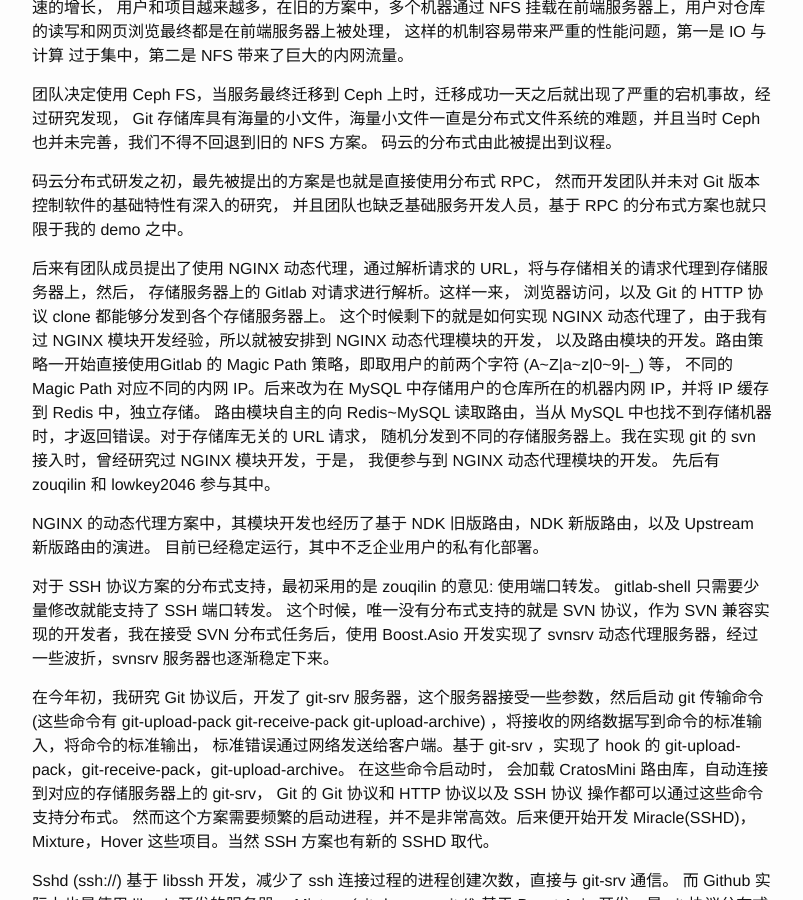
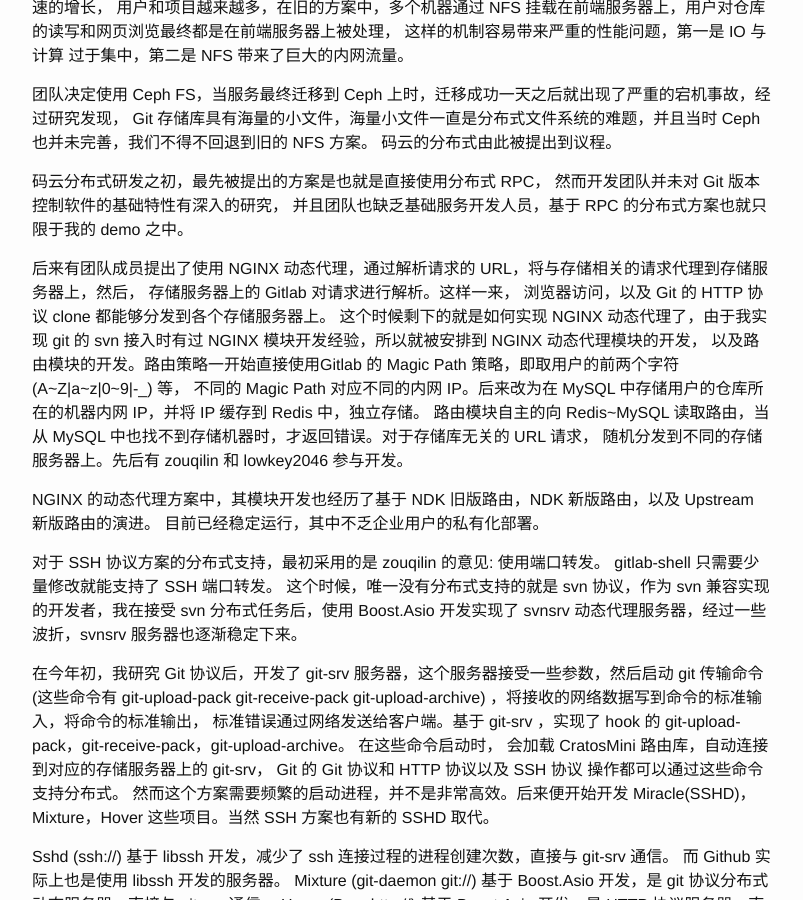
Before and after one commit to fcharlie/fcharlie.github.io, a Jekyll site: the page built from _posts/2016-11-05-Brzo.md, in a window 1280 px wide and 900 px high, scrolled down 417 px. Shown: the whole window, without its empty margins (238-1041 px from the left). Built offline with Jekyll 4.4.1, drawn with Linux system fonts in a browser that asks for light colours; some of the changed text lies outside the part shown.

Commit message:
Remove some char

```diff
--- a/_posts/2016-11-05-Brzo.md
+++ b/_posts/2016-11-05-Brzo.md
@@ -26,18 +26,17 @@
 
 后来有团队成员提出了使用 NGINX 动态代理，通过解析请求的 URL，将与存储相关的请求代理到存储服务器上，然后，
 存储服务器上的 Gitlab 对请求进行解析。这样一来， 浏览器访问，以及 Git 的 HTTP 协议 clone 都能够分发到各个存储服务器上。
-这个时候剩下的就是如何实现 NGINX 动态代理了，由于我有过 NGINX 模块开发经验，所以就被安排到 NGINX 动态代理模块的开发，
+这个时候剩下的就是如何实现 NGINX 动态代理了，由于我实现 git 的 svn 接入时有过 NGINX 模块开发经验，所以就被安排到 NGINX 动态代理模块的开发，
 以及路由模块的开发。路由策略一开始直接使用Gitlab 的 Magic Path 策略，即取用户的前两个字符 (A~Z|a~z|0~9|-_) 等，
 不同的 Magic Path 对应不同的内网 IP。后来改为在 MySQL 中存储用户的仓库所在的机器内网 IP，并将 IP 缓存到 Redis 中，独立存储。
 路由模块自主的向 Redis~MySQL 读取路由，当从 MySQL 中也找不到存储机器时，才返回错误。对于存储库无关的 URL 请求，
-随机分发到不同的存储服务器上。我在实现 git 的 svn 接入时，曾经研究过 NGINX 模块开发，于是， 我便参与到 NGINX 动态代理模块的开发。
-先后有 zouqilin 和 lowkey2046 参与其中。
+随机分发到不同的存储服务器上。先后有 zouqilin 和 lowkey2046 参与开发。
 
 NGINX 的动态代理方案中，其模块开发也经历了基于 NDK 旧版路由，NDK 新版路由，以及 Upstream 新版路由的演进。
 目前已经稳定运行，其中不乏企业用户的私有化部署。
 
 对于 SSH 协议方案的分布式支持，最初采用的是 zouqilin 的意见: 使用端口转发。 gitlab-shell 只需要少量修改就能支持了 SSH 端口转发。
-这个时候，唯一没有分布式支持的就是 SVN 协议，作为 SVN 兼容实现的开发者，我在接受 SVN 分布式任务后，使用 Boost.Asio 开发实现了
+这个时候，唯一没有分布式支持的就是 svn 协议，作为 svn 兼容实现的开发者，我在接受 svn 分布式任务后，使用 Boost.Asio 开发实现了
 svnsrv 动态代理服务器，经过一些波折，svnsrv 服务器也逐渐稳定下来。
 
 在今年初，我研究 Git 协议后，开发了 git-srv 服务器，这个服务器接受一些参数，然后启动 git 传输命令
@@ -87,7 +86,7 @@
 并且需要针对 Git 的特殊场景进行优化。 Brzo 需要支持 Git 的 智能协议，并且与 git-srv 通讯，cpprestsdk 在实现这些功能时显得麻烦并且低效，
 后来我还使用过 Boost。HTTP 库，发现并不是很合适，鉴于 HTTP 1.1协议比较简单，我在使用 CURL(WinHTTP) 实现 HttpRequest 时，
 曾经做过一些简单解析，于是我干脆直接基于 Boost.Asio 实现 HTTP 协议服务器 Brzo。 Brzo 被设计为一个针对 GIT HTTP 协议优化的服务器，
-需要支持 HTTP 1。1， 支持 Chunked Encoding，支持 GZip 解析(可以不支持 GZip 响应); 由于 Brzo 可能与 NGINX 一同运行在同一前端机器，
+需要支持 HTTP 1.1， 支持 Chunked Encoding，支持 GZip 解析(可以不支持 GZip 响应); 由于 Brzo 可能与 NGINX 一同运行在同一前端机器，
 支持 Unix domain socket 能够优化反向代理效率，故而 Brzo 添加了 Unix domain socket 支持。
 
 
@@ -264,7 +263,7 @@
 
 Brzo 核心版运行在 Linux 上，用户在使用 NGINX， Apache 之类的 HTTP 服务器作为负载均衡服务器时，
 可以通过 Unix domain socket 与 Brzo 通信，
- Brzo 基于 Boost.Asio 开发，在实现对 Unix domain socket 的支持时也就考虑到使用 Boost.Asio 的方案。
+Brzo 基于 Boost.Asio 开发，在实现对 Unix domain socket 的支持时也就考虑到使用 Boost.Asio 的方案。
 
 Boost.Asio 支持 Unix domain socket 可以使用:
 [boost::asio::local::stream_protocol::socket](http://www.boost.org/doc/libs/1_62_0/doc/html/boost_asio/reference/local__stream_protocol/socket.html)
```
